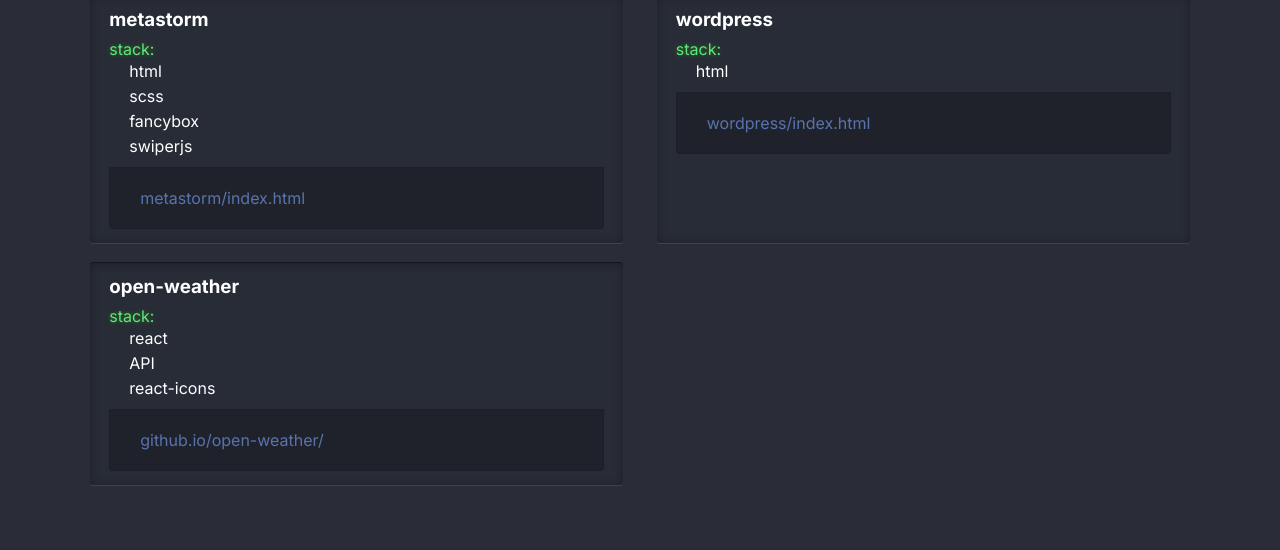
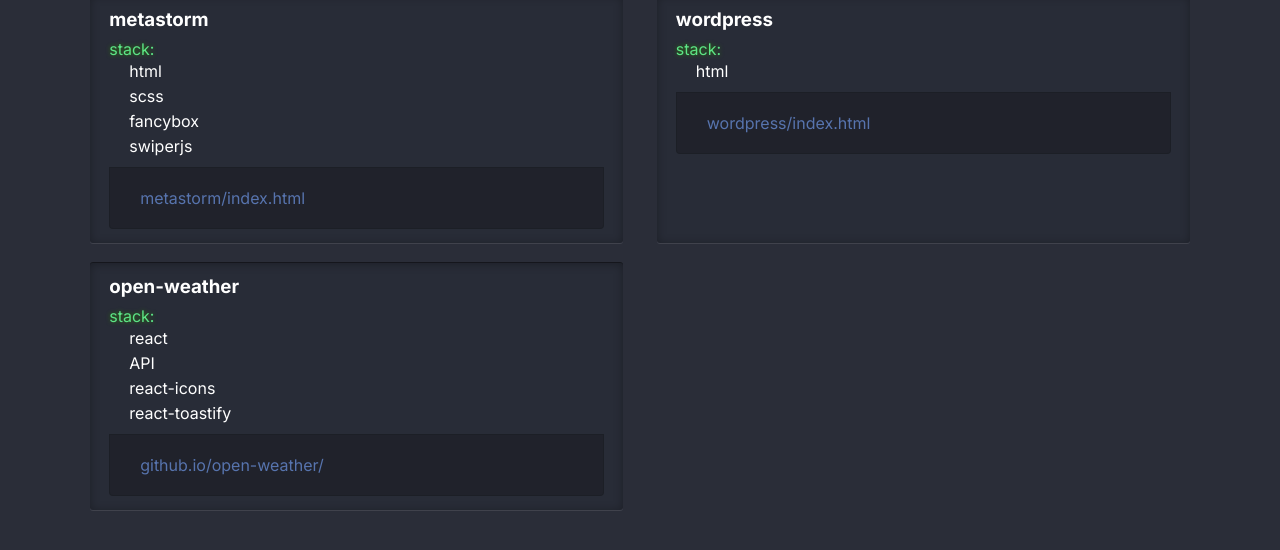
Before and after one commit to mushketov/mushketov.github.io, a website: page src/index.html in a window 1280 px wide. Shown: the part 144-694 px from the top of the page. Drawn offline with Linux system fonts and the light colour scheme.

Commit message:
stack edit

```diff
--- a/src/index.html
+++ b/src/index.html
@@ -59,6 +59,7 @@
                         <li class="main__stack-item">react</li>
                         <li class="main__stack-item">API</li>
                         <li class="main__stack-item">react-icons</li>
+                        <li class="main__stack-item">react-toastify</li>
                     </ul>
                     <div class="main__block-pages">
                         <a class="main__block-item" href="https://mushketov.github.io/open-weather/"
```
